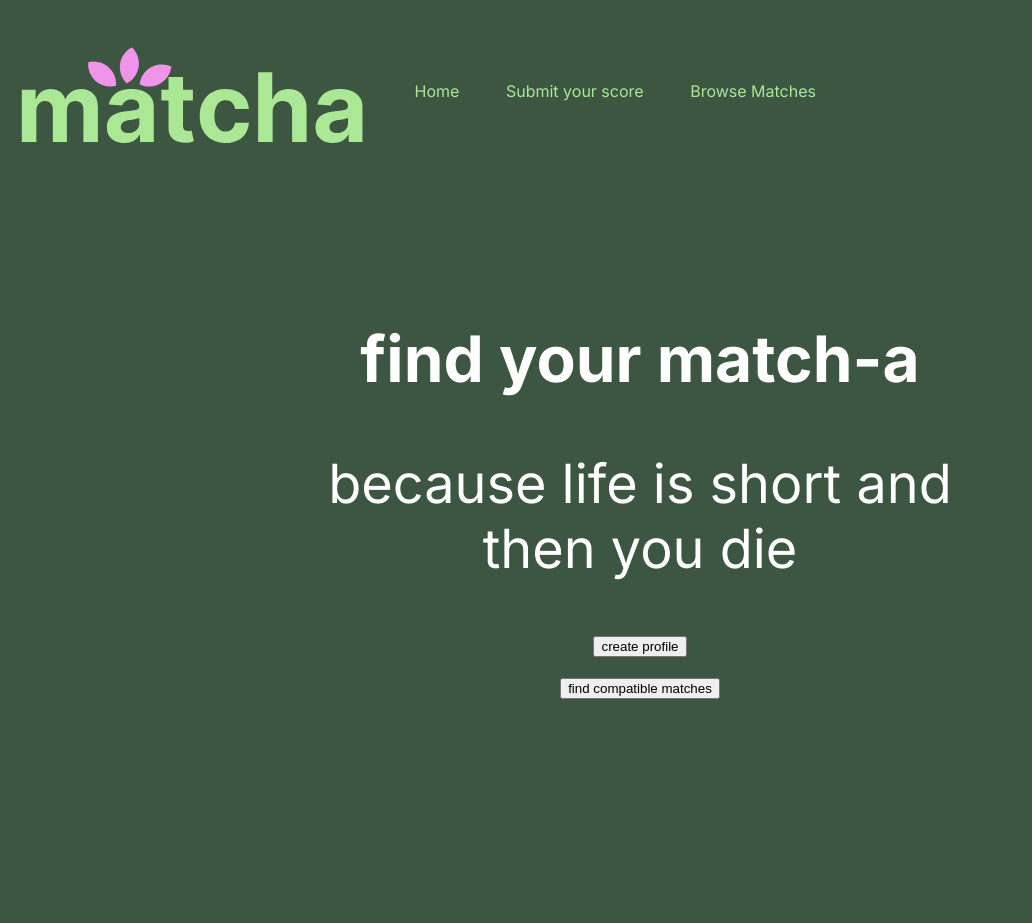
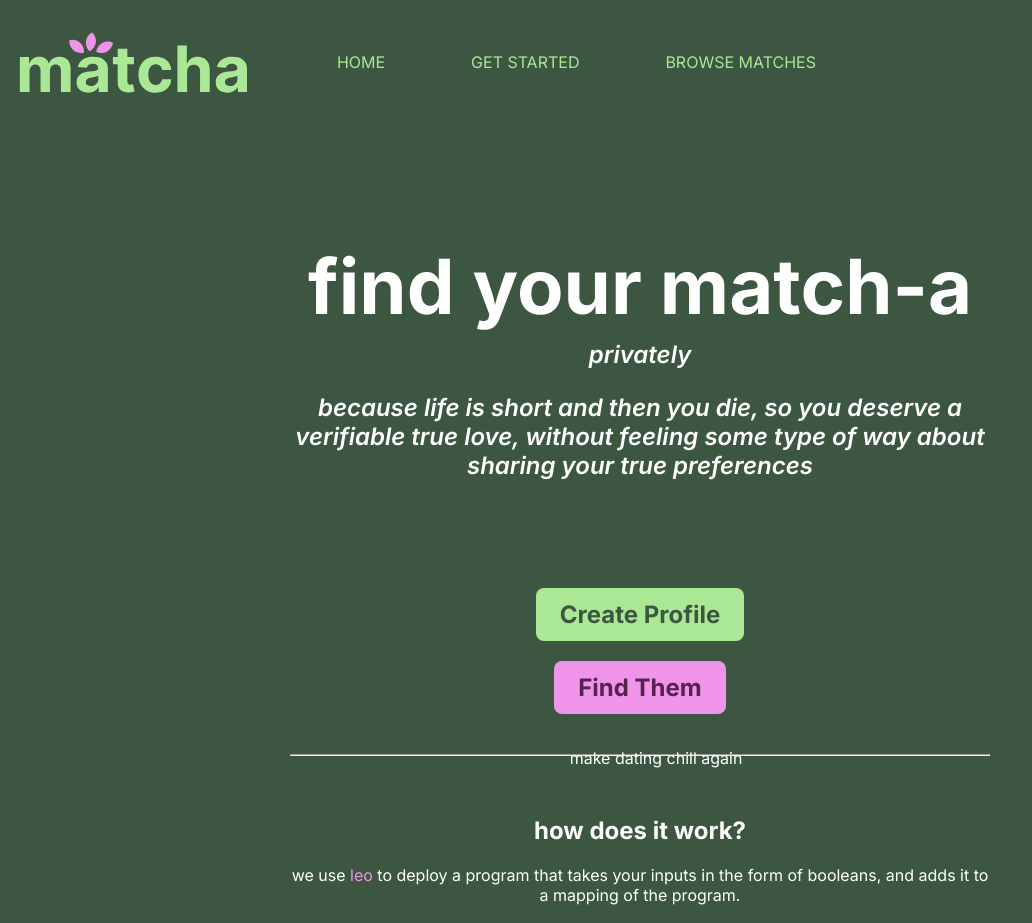
Before and after one commit to michellewong793/matcha, a Next.js app: page / in a window 1280 px wide. Shown: the top 923 px of the page, without its empty margins (0-1032 px from the left). Before the commit the page ends 815 px from the top, so only its background shows below. Built offline with nearby package versions, Linux system fonts and the light colour scheme.

Commit message:
homepage cute

```diff
--- /dev/null
+++ b/components/Button.js
@@ -0,0 +1,38 @@
+import Link from "next/link";
+
+const Button = ({ link, text, color }) => {
+  const styles = {
+    base: {
+      display: "inline-block",
+      textAlign: "center",
+      textDecoration: "none",
+      fontFamily: "Inter, sans-serif",
+      fontSize: "24px",
+      fontWeight: "bold",
+      padding: "12px 24px",
+      borderRadius: "8px",
+      border: "none",
+      cursor: "pointer",
+      transition: "transform 0.2s ease-in-out",
+    },
+    green: {
+      color: "#3C5642",
+      backgroundColor: "#ABE895",
+    },
+    pink: {
+      color: "#552251",
+      backgroundColor: "#EF94E9",
+    },
+  };
+
+  const buttonStyle =
+    color === "green" ? { ...styles.base, ...styles.green } : { ...styles.base, ...styles.pink };
+
+  return (
+    <Link href={link}>
+      <a style={buttonStyle}>{text}</a>
+    </Link>
+  );
+};
+
+export default Button;
--- a/components/Layout.js
+++ b/components/Layout.js
@@ -21,7 +21,7 @@ const footer = {
   left: 0,
   bottom: 0,
   width: "100%",
-  height: "1rem",
+
   color: "white",
   display: "flex",
   justifyContent: "center",
@@ -31,13 +31,14 @@ const link = {
   textDecoration: 'none',
   color: "#ABE895",
   fontFamily: "Inter",
+  textTransform: "uppercase",
 }
 
 const Header = () => (
   <div style={header}>
-    <img src="/matchalogo.svg"/>
+    <img src="/matchaLogoSmall.svg"/>
     <a style={link} href="/"> Home</a>
-    <a style={link} href="/submit-score"> Submit your score </a>
+    <a style={link} href="/submit-score"> Get Started </a>
     <a style={link} href="/browse-matches"> Browse Matches </a>
   </div>
 );
@@ -51,6 +52,8 @@ const Layout = () => {
   );
 };
 
-const Footer = () => <div style={footer}></div>;
+const Footer = () => <div style={footer}>
+  <p> make dating chill again </p>
+</div>;
 
 export default Layout;
--- a/components/Theme.js
+++ b/components/Theme.js
@@ -1,6 +1,6 @@
 let styles = {
   appContainer: {
-    backgroundColor: "#3C5642",
+    color: "white",
   },
   matchPageContainer: {
     display: "grid",
@@ -19,14 +19,20 @@ let styles = {
   },
 
   heroHeading: {
-    fontSize: "64px",
-    color: "white"
+    fontSize: "76px",
+    color: "white",
+    marginBottom: "0.5rem",
   },
   heroText: {
     color: "white",
-    fontSize: "54px"
+    fontSize: "24px",
+    fontWeight: "600",
+    marginTop: "0",
   },
-
+  link: {
+    color: "#EF94E9",
+    textDecoration: "none",
+  },
   inputContainer: {
     width: "50%",
     margin: "0 auto",
@@ -38,15 +44,8 @@ let styles = {
     fontSize: "16px",
   },
 
-  header: {},
-
-  link: {
-    fontSize: "14px",
-    textDecoration: "none",
-  },
-
   content: {
-    marginTop: "20rem",
+    marginTop: "15rem",
     paddingLeft: "1rem",
     paddingRight: "1rem",
     paddingBottom: "1rem",
--- a/pages/index.js
+++ b/pages/index.js
@@ -1,9 +1,7 @@
 import Layout from "../components/Layout";
 import Styles from "../components/Theme";
+import Button from "../components/Button";
 import Spacer from "../components/Spacer";
-import React, { useState } from "react";
-import Link from "next/link";
-
 // Questions
 const QUESTIONS = [
   "Do you prefer quiet dates?",
@@ -23,18 +21,43 @@ export default function Index() {
     <div style={Styles.appContainer}>
       <Layout />
       <div style={Styles.content}>
-        <h1 style={Styles.heroHeading}> find your match-a</h1>
-        <p style={Styles.heroText}> because life is short and then you die</p>
+        <h1 style={Styles.heroHeading}>find your match-a</h1>
+        <p style={Styles.heroText}>
+          <i>
+           privately
+          </i>
+        </p>
+        <p style={Styles.heroText}>
+          <i>
+            because life is <i>short</i> and then you{" "}
+            <i>die, so you deserve a verifiable true love, without feeling some type of way about sharing your true preferences </i>
+          </i>
+        </p>
+        <Spacer height="4" />
         <div style={{ margin: "20px 0" }}>
-          <Link href="/submit-score">
-            <button style={Styles.button}>create profile</button>
-          </Link>
+          <Button link="/submit-score" text="Create Profile" color="green" />
         </div>
         <div>
-          <Link href="/browse-matches">
-            <button style={Styles.button}>find compatible matches</button>
-          </Link>
+          <Button link="/browse-matches" text="Find Them" color="pink" />
         </div>
+
+        <Spacer height="2" />
+        <hr />
+        <Spacer height="2" />
+        <h2> how does it work? </h2>
+        <p>
+          {" "}
+          we use <a style={Styles.link} href="https://docs.leo-lang.org/getting_started">leo</a> to
+          deploy a program that takes your inputs in the form of booleans, and
+          adds it to a mapping of the program.{" "}
+        </p>
+        <p>
+          {" "}
+          when you see a match you want to compare compatibility with, we pull
+          your mappings, randomize the inputs for privacy on our end, and
+          generate a score that indicates the compatibility between you and the
+          match, keeping your preferences private but your compatibility public
+        </p>
       </div>
     </div>
   );
```
Also changed, not shown: public/matchaLogoSmall.svg (added).
